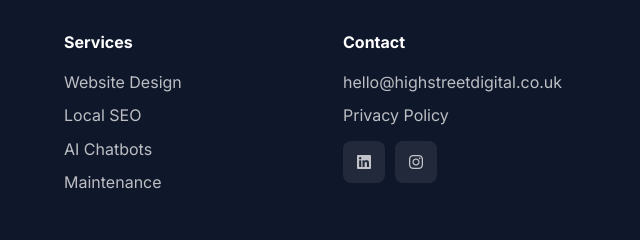
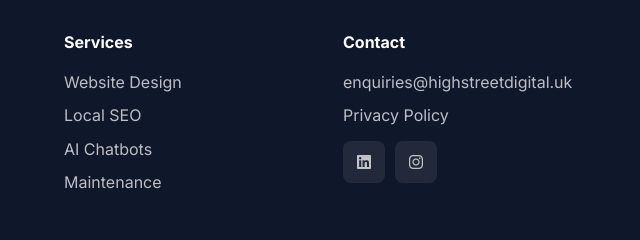
Before and after one commit to samah-14/highstreetdigital, a plain HTML site: page services.html in a window 1280 px wide. Shown: the part 3818-4058 px from the top of the page, 640-1280 px from the left. Drawn offline with nearby package versions, Linux system fonts and the light colour scheme.

Commit message:
Change contact email in footer
Updated contact email in footer from hello@highstreetdigital.co.uk to enquiries@highstreetdigital.uk.

```diff
--- a/services.html
+++ b/services.html
@@ -36,7 +36,7 @@
     </section>
     <section class="section final-cta"><div class="container cta-banner" data-aos="zoom-in"><h2>Not sure what your business needs first?</h2><p>Book a free review and we will map the best next steps.</p><a href="contact.html" class="btn btn-light">Book a Free Review</a></div></section>
   </main>
-  <footer class="site-footer"><div class="container footer-grid"><div><a href="index.html" class="brand footer-brand"><span class="brand-mark">H</span><span>High Street Digital</span></a><p>Digital tools for local businesses that want to grow with confidence.</p></div><div><h3>Pages</h3><a href="index.html">Home</a><a href="about.html">About</a><a href="pricing.html">Pricing</a><a href="contact.html">Contact</a></div><div><h3>Services</h3><a href="#web-design">Website Design</a><a href="#seo">Local SEO</a><a href="#chatbots">AI Chatbots</a><a href="#maintenance">Maintenance</a></div><div><h3>Contact</h3><a href="mailto:hello@highstreetdigital.co.uk">hello@highstreetdigital.co.uk</a><a href="privacy.html">Privacy Policy</a><div class="socials"><a href="#" aria-label="LinkedIn"><i class="fa-brands fa-linkedin"></i></a><a href="#" aria-label="Instagram"><i class="fa-brands fa-instagram"></i></a></div></div></div><div class="container footer-bottom"><span>© 2026 High Street Digital. All rights reserved.</span></div></footer>
+  <footer class="site-footer"><div class="container footer-grid"><div><a href="index.html" class="brand footer-brand"><span class="brand-mark">H</span><span>High Street Digital</span></a><p>Digital tools for local businesses that want to grow with confidence.</p></div><div><h3>Pages</h3><a href="index.html">Home</a><a href="about.html">About</a><a href="pricing.html">Pricing</a><a href="contact.html">Contact</a></div><div><h3>Services</h3><a href="#web-design">Website Design</a><a href="#seo">Local SEO</a><a href="#chatbots">AI Chatbots</a><a href="#maintenance">Maintenance</a></div><div><h3>Contact</h3><a href="mailto:enquiries@highstreetdigital.uk">enquiries@highstreetdigital.uk</a><a href="privacy.html">Privacy Policy</a><div class="socials"><a href="#" aria-label="LinkedIn"><i class="fa-brands fa-linkedin"></i></a><a href="#" aria-label="Instagram"><i class="fa-brands fa-instagram"></i></a></div></div></div><div class="container footer-bottom"><span>© 2026 High Street Digital. All rights reserved.</span></div></footer>
   <button class="back-to-top" type="button" aria-label="Back to top" data-back-to-top><i class="fa-solid fa-arrow-up"></i></button>
   <script src="https://unpkg.com/aos@2.3.1/dist/aos.js"></script><script src="assets/JS/animations.js"></script><script src="assets/JS/main.js"></script>
 </body>
```
